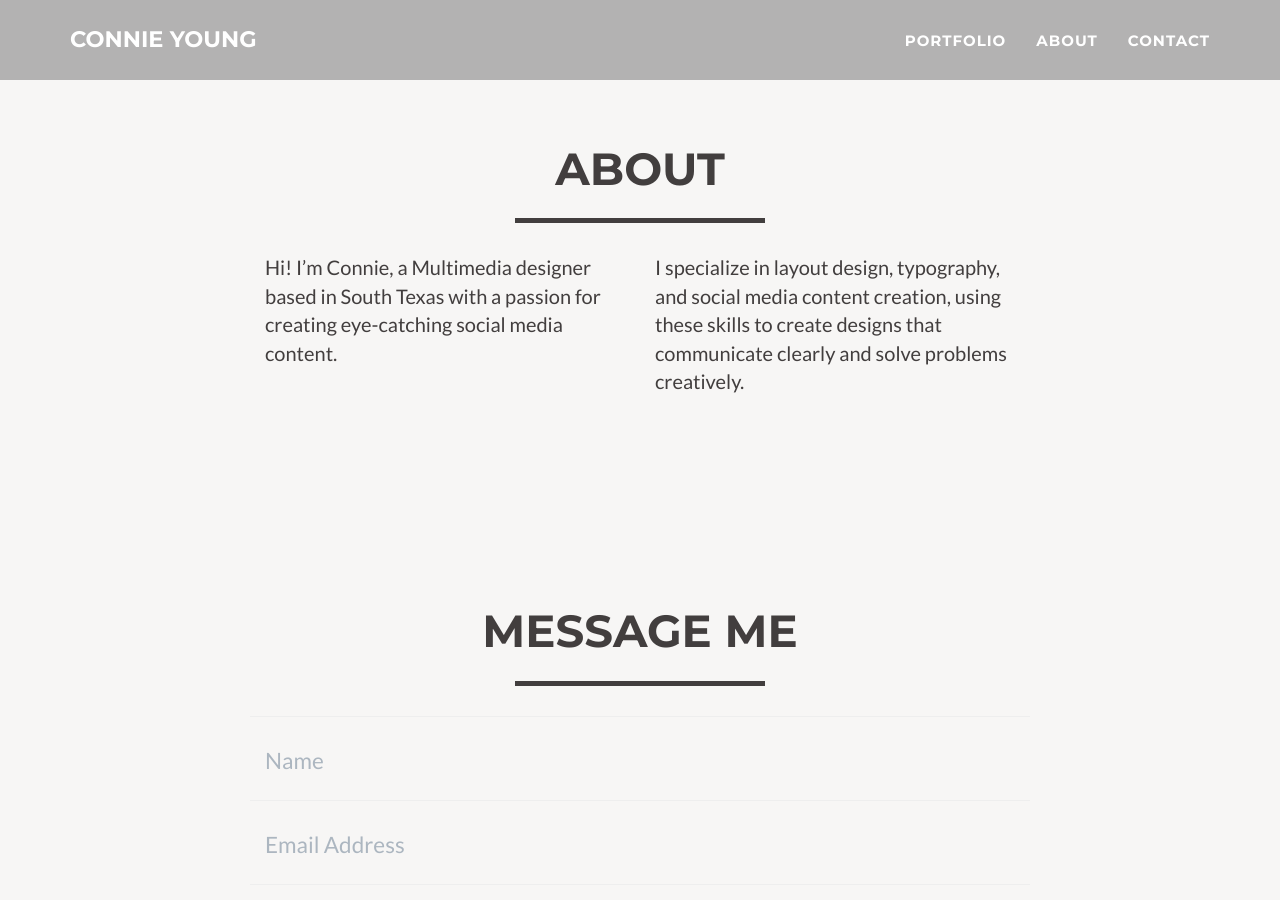
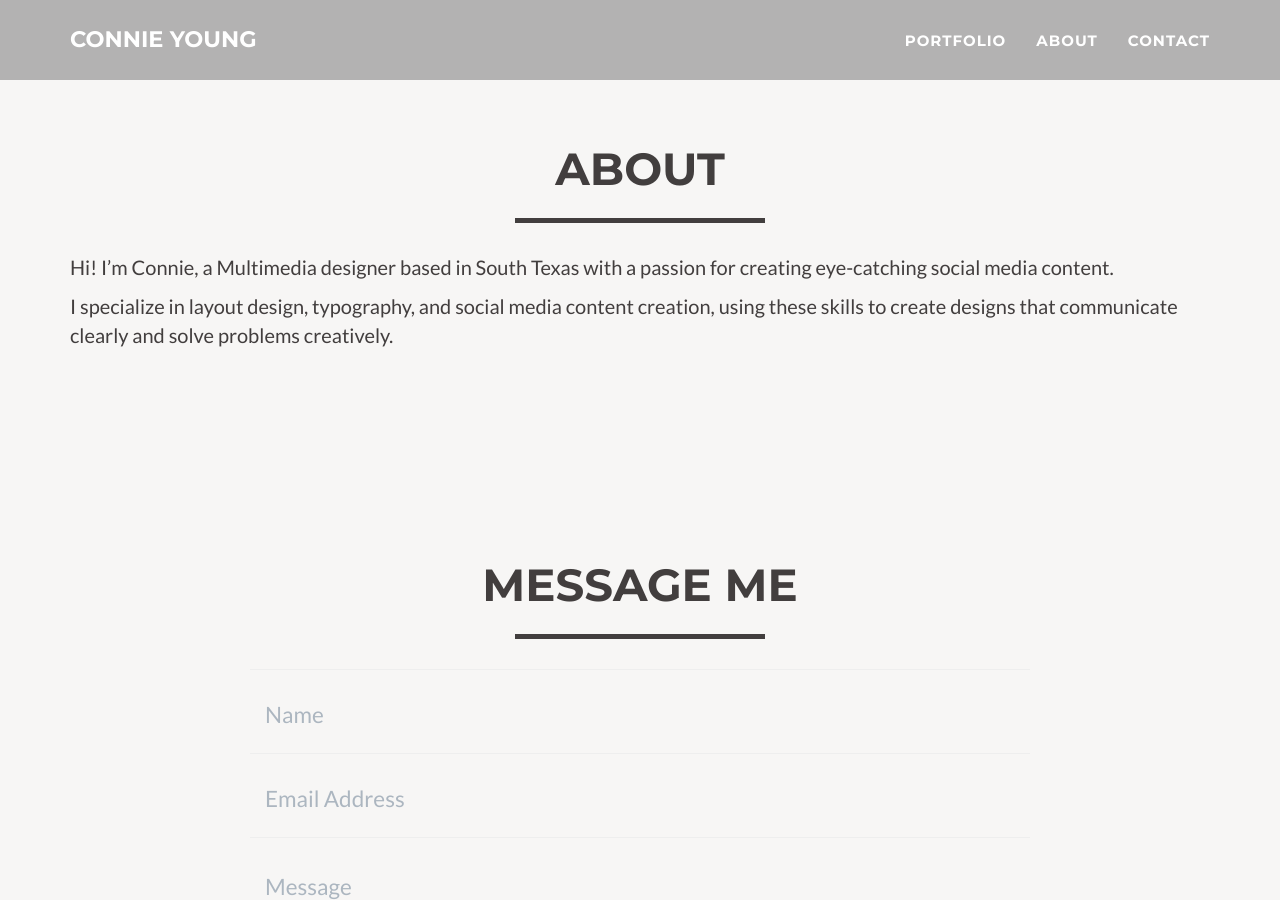
Before and after one commit to conniemyou/cyoung-portfolio, a Jekyll site: the page built from _posts/2014-07-18-project-1.markdown, in a window 1280 px wide and 900 px high, scrolled down 2259 px. Built offline with Jekyll 4.4.1, drawn with Linux system fonts in a browser that asks for light colours.

Commit message:
about section testing

```diff
--- a/_includes/about.html
+++ b/_includes/about.html
@@ -8,12 +8,10 @@
       </div>
     </div>
     <div class="row">
-      <div class="col-lg-4 col-lg-offset-2">
-        <p>Hi! I’m Connie, a Multimedia designer based in South Texas with a passion for creating eye-catching social media content.</p>
-      </div>
-      <div class="col-lg-4">
-        <p>I specialize in layout design, typography, and social media content creation, using these skills to create designs that communicate clearly and solve problems creatively.</p>
-      </div>
+  <div class="col-lg-12">
+    <p>Hi! I’m Connie, a Multimedia designer based in South Texas with a passion for creating eye-catching social media content.</p>
+    <p>I specialize in layout design, typography, and social media content creation, using these skills to create designs that communicate clearly and solve problems creatively.</p>
+  </div>
     </div>
   </div>
 </section>
```
